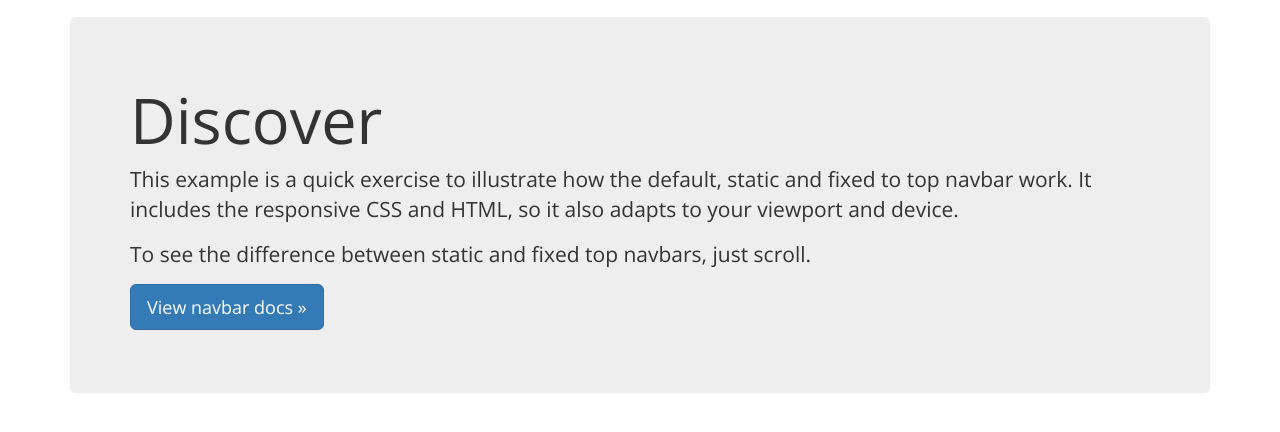
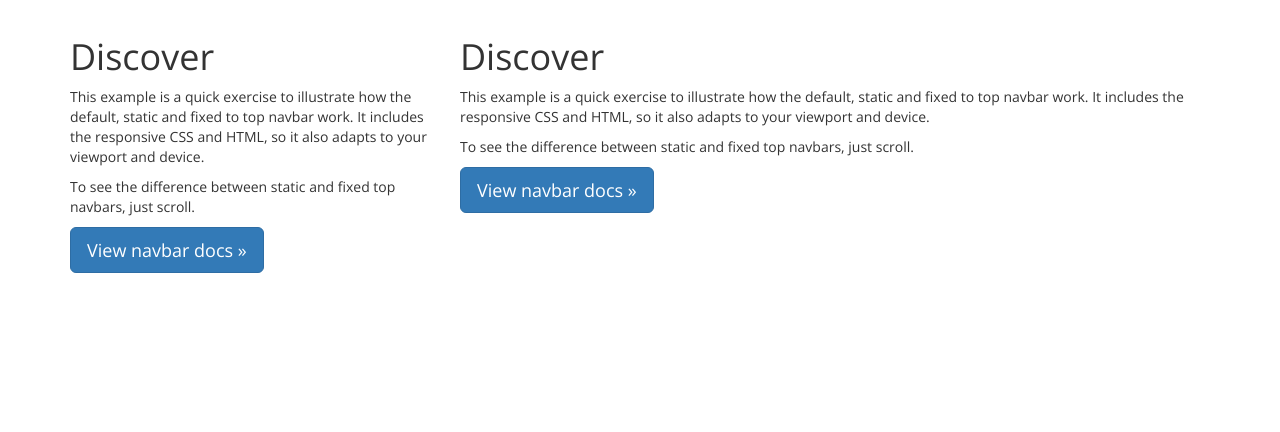
Before and after one commit to shudas/LocalListen, a Flask app: template templates/discover.html in a window 1280 px wide. Shown: the part 53-485 px from the top of the page. Run offline with Flask 2, Linux system fonts and the light colour scheme; the template is opened without the code that fills it, so the values that code supplies are empty; some libraries are stand-ins or nearby versions.

Commit message:
2 cols in discover

```diff
--- a/templates/discover.html
+++ b/templates/discover.html
@@ -11,7 +11,8 @@
 
 <div class="container">
     <!-- Main component for a primary marketing message or call to action -->
-    <div class="jumbotron">
+    <div class="row">
+        <div class="col-xs-6 col-md-4">
             <h1>Discover</h1>
             <p>This example is a quick exercise to illustrate how the default, static and fixed to top navbar work. It includes the responsive CSS and HTML, so it also adapts to your viewport and device.</p>
             <p>To see the difference between static and fixed top navbars, just scroll.</p>
@@ -19,6 +20,15 @@
                 <a class="btn btn-lg btn-primary" href="../../components/#navbar" role="button">View navbar docs &raquo;</a>
             </p>
         </div>
+        <div class="col-xs-6 col-md-8">
+            <h1>Discover</h1>
+            <p>This example is a quick exercise to illustrate how the default, static and fixed to top navbar work. It includes the responsive CSS and HTML, so it also adapts to your viewport and device.</p>
+            <p>To see the difference between static and fixed top navbars, just scroll.</p>
+            <p>
+                <a class="btn btn-lg btn-primary" href="../../components/#navbar" role="button">View navbar docs &raquo;</a>
+            </p>
+        </div>
+    </div>
 </div> <!-- /container -->
 
 {% endblock body %}
```
Lines whose indentation alone changed are shown as unchanged.
